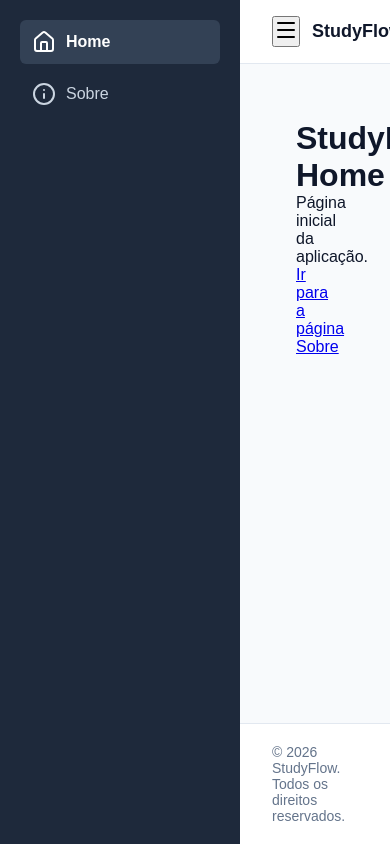
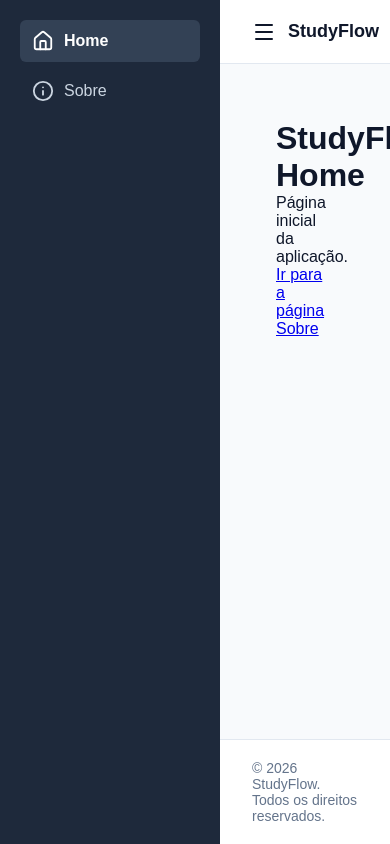
Before and after one commit to gabrielcavalcantedossantos1/SaaS, a React (Vite) app: page / in a window 390 px wide. Shown: the top 844 px of the page. Built offline with nearby package versions, Linux system fonts and the light colour scheme.

Commit message:
estilo do layout

```diff
--- a/src/components/layout/style.css
+++ b/src/components/layout/style.css
@@ -117,3 +117,60 @@ footer {
 .sidebarClosed .active {
   justify-content: center;
 }
+
+@media (max-width: 768px) {
+  .sidebarOpen {
+    width: 220px;
+  }
+
+  .sidebarClosed {
+    width: 0;
+    padding: 0;
+    overflow: hidden;
+  }
+}
+
+/* svg */
+
+.btn svg,
+.active svg {
+  width: 22px;
+  height: 22px;
+  flex-shrink: 0;
+}
+
+.sidebarClosed .btn svg,
+.sidebarClosed .active svg {
+  width: 24px;
+  height: 24px;
+}
+
+header button {
+  display: flex;
+  align-items: center;
+  justify-content: center;
+
+  width: 40px;
+  height: 40px;
+
+  padding: 0;
+
+  border: none;
+  border-radius: 6px;
+
+  background-color: transparent;
+  color: #0f172a;
+
+  cursor: pointer;
+
+  transition: background-color 0.2s ease;
+}
+
+header button:hover {
+  background-color: #f1f5f9;
+}
+
+header button svg {
+  width: 24px;
+  height: 24px;
+}
```
